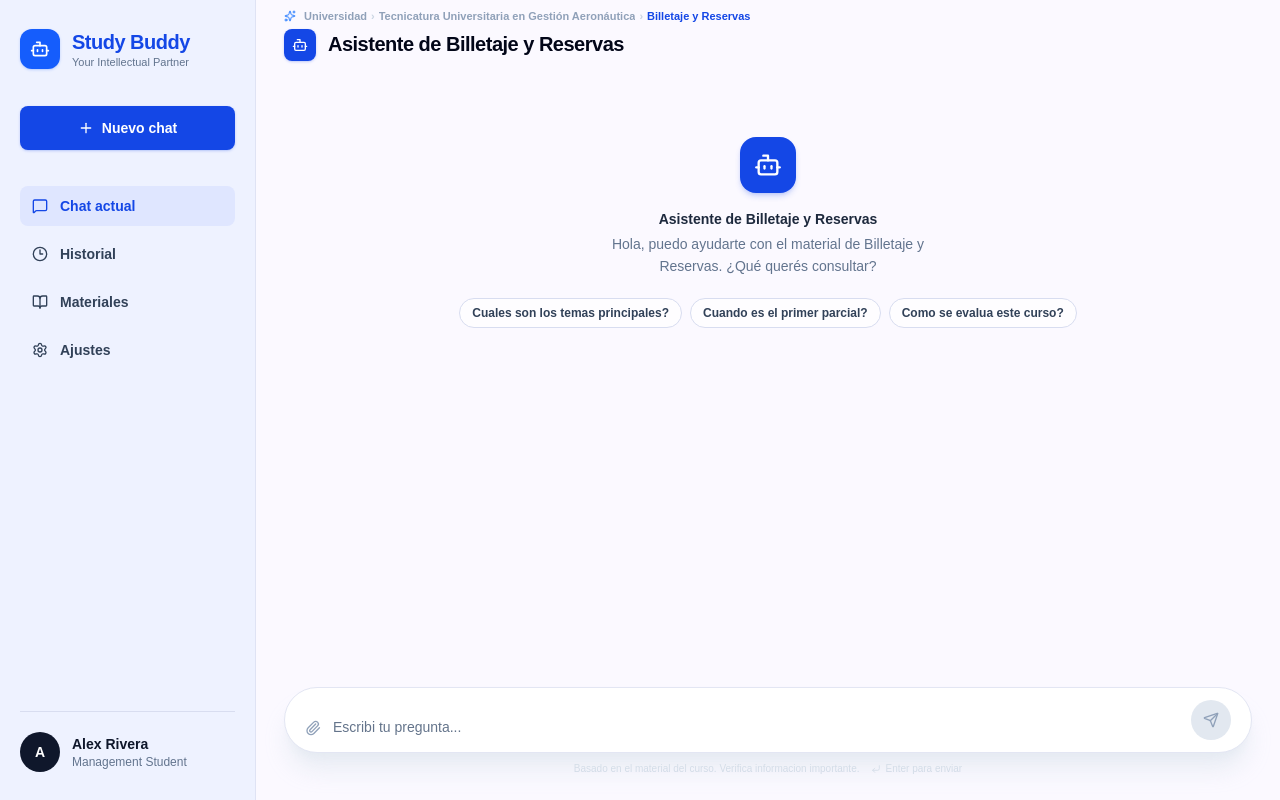
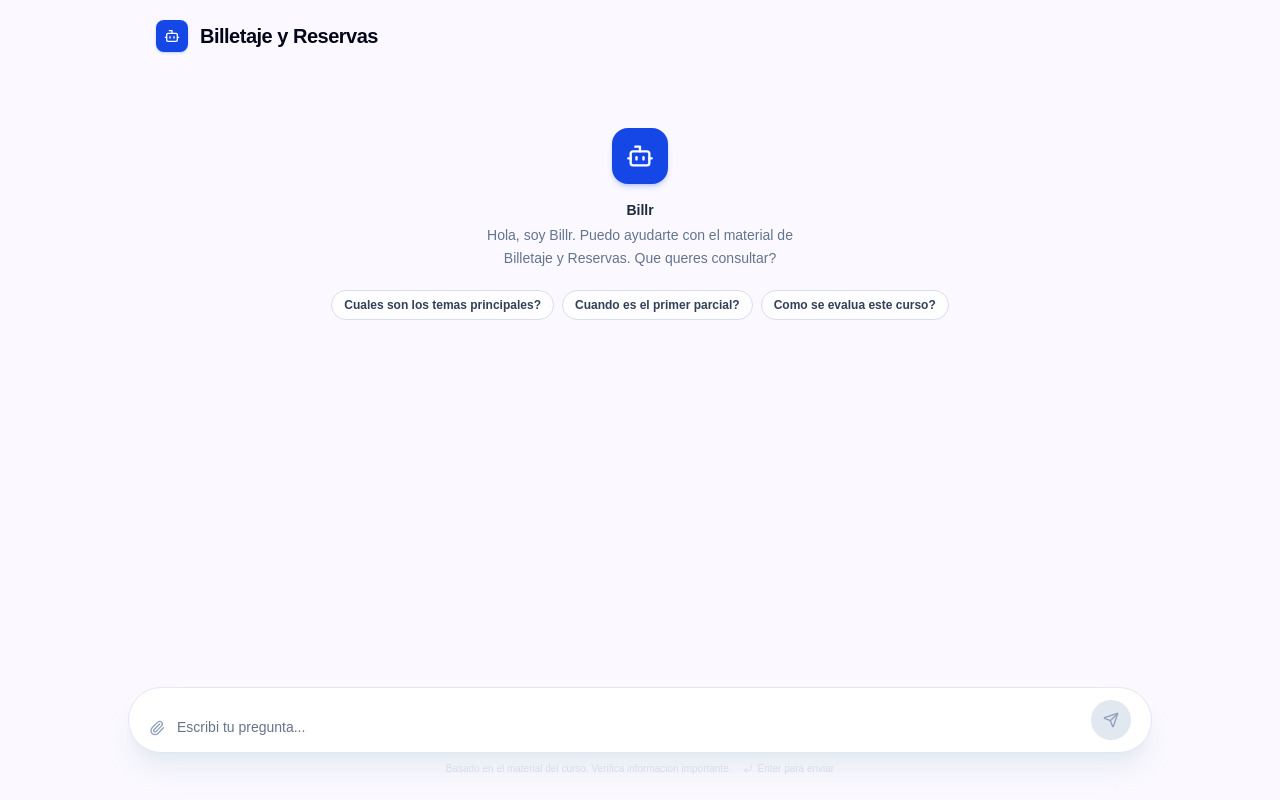
Before and after one commit to Facundo-Villafane/portal-rag, a Next.js app: page / in a window 1280 px wide. Built offline with nearby package versions, Linux system fonts and the light colour scheme.

Commit message:
Remove sidebar and rename bot to Billr

```diff
--- a/app/page.tsx
+++ b/app/page.tsx
@@ -1,68 +1,9 @@
 import { ChatInterface } from '@/components/chat-interface'
 import { COURSE_CONFIG } from '@/lib/course-config'
-import { BookOpen, Bot, Clock3, MessageSquare, Plus, Settings } from 'lucide-react'
-
-const navItems = [
-    { label: 'Chat actual', icon: MessageSquare, active: true },
-    { label: 'Historial', icon: Clock3 },
-    { label: 'Materiales', icon: BookOpen },
-    { label: 'Ajustes', icon: Settings },
-]
 
 export default async function Home() {
     return (
-        <main className="h-screen bg-[#f8f7ff] text-slate-950">
-            <div className="flex h-full">
-                <aside className="hidden w-64 shrink-0 border-r border-[#dfe3f4] bg-[#eef2ff] px-5 py-7 lg:flex lg:flex-col">
-                    <div className="flex items-center gap-3">
-                        <div className="flex h-10 w-10 items-center justify-center rounded-xl bg-blue-600 text-white shadow-sm shadow-blue-600/20">
-                            <Bot className="h-5 w-5" />
-                        </div>
-                        <div className="leading-tight">
-                            <p className="text-xl font-extrabold tracking-tight text-blue-700">Study Buddy</p>
-                            <p className="text-[11px] font-medium text-slate-500">Your Intellectual Partner</p>
-                        </div>
-                    </div>
-
-                    <button className="mt-9 flex h-11 items-center justify-center gap-2 rounded-lg bg-blue-700 px-4 text-sm font-semibold text-white shadow-sm shadow-blue-700/20 transition hover:bg-blue-600">
-                        <Plus className="h-4 w-4" />
-                        Nuevo chat
-                    </button>
-
-                    <nav className="mt-9 space-y-2">
-                        {navItems.map((item) => {
-                            const Icon = item.icon
-                            return (
-                                <button
-                                    key={item.label}
-                                    className={[
-                                        'flex w-full items-center gap-3 rounded-lg px-3 py-2.5 text-left text-sm font-semibold transition',
-                                        item.active
-                                            ? 'bg-[#dfe6ff] text-blue-700'
-                                            : 'text-slate-700 hover:bg-white/60 hover:text-blue-700',
-                                    ].join(' ')}
-                                >
-                                    <Icon className="h-4 w-4" />
-                                    {item.label}
-                                </button>
-                            )
-                        })}
-                    </nav>
-
-                    <div className="mt-auto border-t border-[#d8ddf0] pt-5">
-                        <div className="flex items-center gap-3">
-                            <div className="flex h-10 w-10 items-center justify-center rounded-full bg-slate-900 text-sm font-bold text-white">
-                                A
-                            </div>
-                            <div className="min-w-0">
-                                <p className="truncate text-sm font-bold text-slate-900">Alex Rivera</p>
-                                <p className="truncate text-xs text-slate-500">Management Student</p>
-                            </div>
-                        </div>
-                    </div>
-                </aside>
-
-                <section className="min-w-0 flex-1">
+        <main className="h-screen bg-[#fbf9ff] text-slate-950">
             <ChatInterface
                 materiaId={COURSE_CONFIG.id}
                 materiaNombre={COURSE_CONFIG.nombreMateria}
@@ -72,8 +13,6 @@ export default async function Home() {
                 orgNombre={COURSE_CONFIG.nombreInstitucion}
                 theme={COURSE_CONFIG.theme}
             />
-                </section>
-            </div>
         </main>
     )
 }
--- a/components/chat-interface.tsx
+++ b/components/chat-interface.tsx
@@ -1,8 +1,7 @@
 'use client'
 
 import { useState, useRef, useEffect, useCallback } from 'react'
-import { Send, Bot, Loader2, Sparkles, Copy, Check, Download, Trash2, CornerDownLeft, Paperclip } from 'lucide-react'
-import Image from 'next/image'
+import { Send, Bot, Loader2, Copy, Check, Download, Trash2, CornerDownLeft, Paperclip } from 'lucide-react'
 import { cn } from '@/lib/utils'
 import ReactMarkdown from 'react-markdown'
 import remarkGfm from 'remark-gfm'
@@ -39,13 +38,11 @@ export function ChatInterface({
     botNombre,
     welcomeMessage,
     hideHeader,
-    orgNombre,
-    orgLogoUrl,
-    carreraNombre,
     theme: themeId,
 }: ChatInterfaceProps) {
     const t = getTheme(themeId)
-    const displayName = botNombre || `Asistente de ${materiaNombre || 'la materia'}`
+    const displayName = botNombre || 'Billr'
+    const courseTitle = materiaNombre || 'Billetaje y Reservas'
     const quickPrompts = ['Resumir Unidad 2', 'Practica de examen', 'Bibliografia sugerida']
 
     const [messages, setMessages] = useState<Message[]>([])
@@ -207,29 +204,12 @@ export function ChatInterface({
             {!hideHeader && (
                 <header className="flex-shrink-0 bg-[#fbf9ff]">
                     <div className="mx-auto max-w-5xl px-5 sm:px-7">
-                        {(orgNombre || carreraNombre || materiaNombre) && (
-                            <div className="flex items-center gap-2 pt-2 text-[11px] font-semibold text-slate-400">
-                                {orgLogoUrl ? (
-                                    <Image src={orgLogoUrl} alt={orgNombre || 'Logo'} width={18} height={18} className="shrink-0 rounded object-contain opacity-70" />
-                                ) : (
-                                    <Sparkles className="h-3 w-3 shrink-0 text-blue-500" />
-                                )}
-                                <nav className="flex min-w-0 items-center gap-1">
-                                    {orgNombre && <span className="truncate">{orgNombre}</span>}
-                                    {carreraNombre && <><span className="text-slate-300">›</span><span className="truncate">{carreraNombre}</span></>}
-                                    {materiaNombre && <><span className="text-slate-300">›</span><span className="truncate font-bold text-blue-700">{materiaNombre}</span></>}
-                                </nav>
-                            </div>
-                        )}
-                        <div className="flex items-center justify-between pb-5 pt-1">
+                        <div className="flex items-center justify-between py-5">
                             <div className="flex items-center gap-3">
                                 <div className="flex h-8 w-8 shrink-0 items-center justify-center rounded-lg bg-blue-700 shadow-sm shadow-blue-700/20">
                                     <Bot className="h-4 w-4 text-white" />
                                 </div>
-                                <div>
-                                    <h1 className="text-xl font-extrabold leading-tight tracking-tight text-slate-950">{displayName}</h1>
-                                    <p className="text-xs font-medium text-slate-400 lg:hidden">Asistente academico</p>
-                                </div>
+                                <h1 className="text-xl font-extrabold leading-tight tracking-tight text-slate-950">{courseTitle}</h1>
                             </div>
                             {messages.length > 0 && (
                                 <div className="flex items-center gap-1">
@@ -255,7 +235,7 @@ export function ChatInterface({
                             </div>
                             <p className="mb-1 text-sm font-semibold text-slate-800">{displayName}</p>
                             <p className="max-w-xs text-sm leading-relaxed text-slate-500">
-                                {welcomeMessage || `Hola, puedo ayudarte con el material de ${materiaNombre || 'la materia'}. Que queres consultar?`}
+                                {welcomeMessage || `Hola, soy ${displayName}. Puedo ayudarte con el material de ${courseTitle}. Que queres consultar?`}
                             </p>
                             <div className="mt-5 flex flex-wrap justify-center gap-2">
                                 {['Cuales son los temas principales?', 'Cuando es el primer parcial?', 'Como se evalua este curso?'].map((s) => (
@@ -276,7 +256,7 @@ export function ChatInterface({
                             {msg.role === 'user' ? (
                                 <div className="flex max-w-[78%] flex-col items-end gap-1">
                                     {msg.timestamp && (
-                                        <span className="px-1 text-[10px] font-medium text-slate-400">Alex · {formatTime(msg.timestamp)}</span>
+                                        <span className="px-1 text-[10px] font-medium text-slate-400">Vos - {formatTime(msg.timestamp)}</span>
                                     )}
                                     <div className="rounded-2xl rounded-br-md bg-blue-600 px-5 py-3 text-white shadow-lg shadow-blue-600/20">
                                         <p className="whitespace-pre-wrap text-sm leading-relaxed">{msg.content}</p>
@@ -288,7 +268,7 @@ export function ChatInterface({
                                         <Bot className="h-3.5 w-3.5" />
                                     </div>
                                     <div className="min-w-0 flex-1">
-                                        <div className="mb-1.5 text-[11px] font-extrabold text-blue-700">Study Buddy</div>
+                                        <div className="mb-1.5 text-[11px] font-extrabold text-blue-700">{displayName}</div>
                                         <div className="rounded-2xl border border-[#dfe3f4] bg-white/90 px-5 py-4 text-slate-900 shadow-sm shadow-slate-200/60">
                                             <ReactMarkdown
                                                 remarkPlugins={[remarkGfm]}
--- a/lib/course-config.ts
+++ b/lib/course-config.ts
@@ -1,10 +1,10 @@
 export const COURSE_CONFIG = {
     id: 'billetaje-y-reservas',
     nombreMateria: 'Billetaje y Reservas',
-    nombreCarrera: 'Tecnicatura Universitaria en Gestión Aeronáutica',
+    nombreCarrera: 'Tecnicatura Universitaria en Gestion Aeronautica',
     nombreInstitucion: 'Universidad',
-    nombreBot: 'Asistente de Billetaje y Reservas',
-    welcomeMessage: 'Hola, puedo ayudarte con el material de Billetaje y Reservas. ¿Qué querés consultar?',
+    nombreBot: 'Billr',
+    welcomeMessage: 'Hola, soy Billr. Puedo ayudarte con el material de Billetaje y Reservas. Que queres consultar?',
     theme: 'blue',
     model: process.env.CHAT_MODEL || 'llama-3.3-70b-versatile',
     temperature: Number(process.env.CHAT_TEMPERATURE ?? 0.3),
```
Lines whose indentation alone changed are shown as unchanged.
